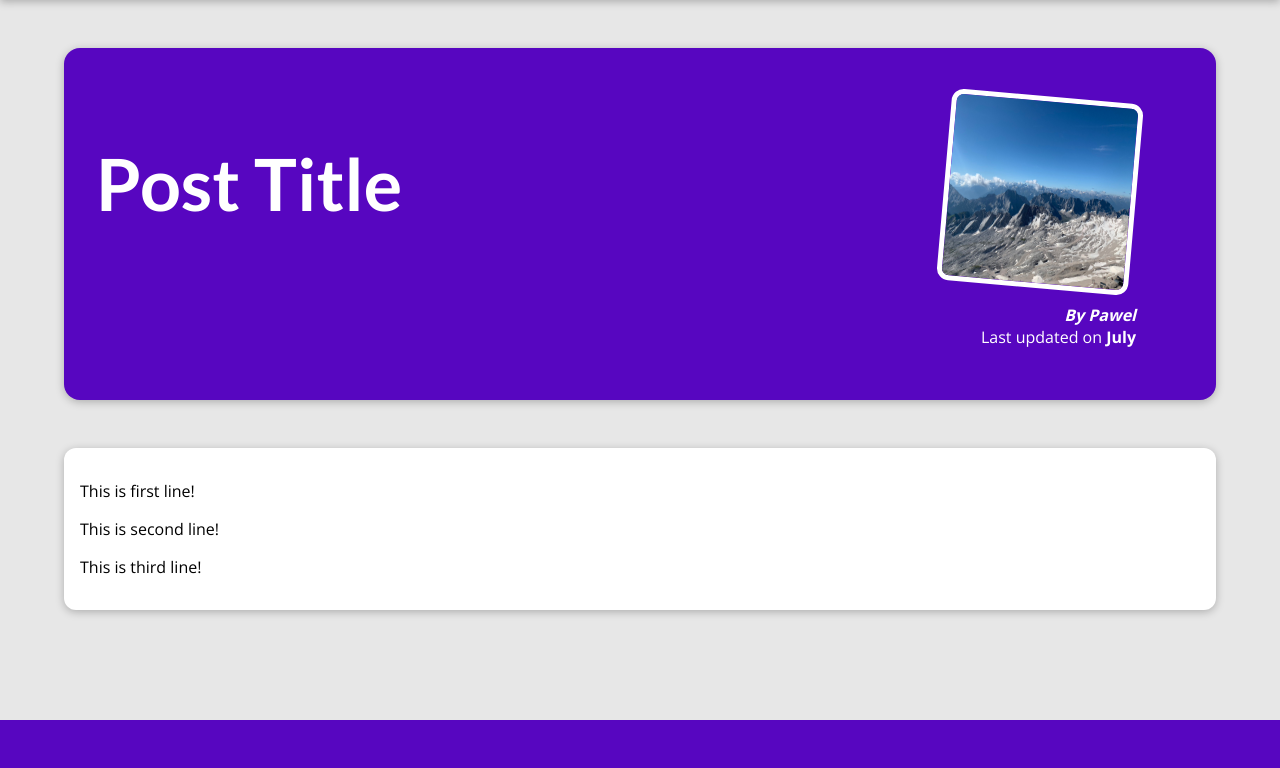
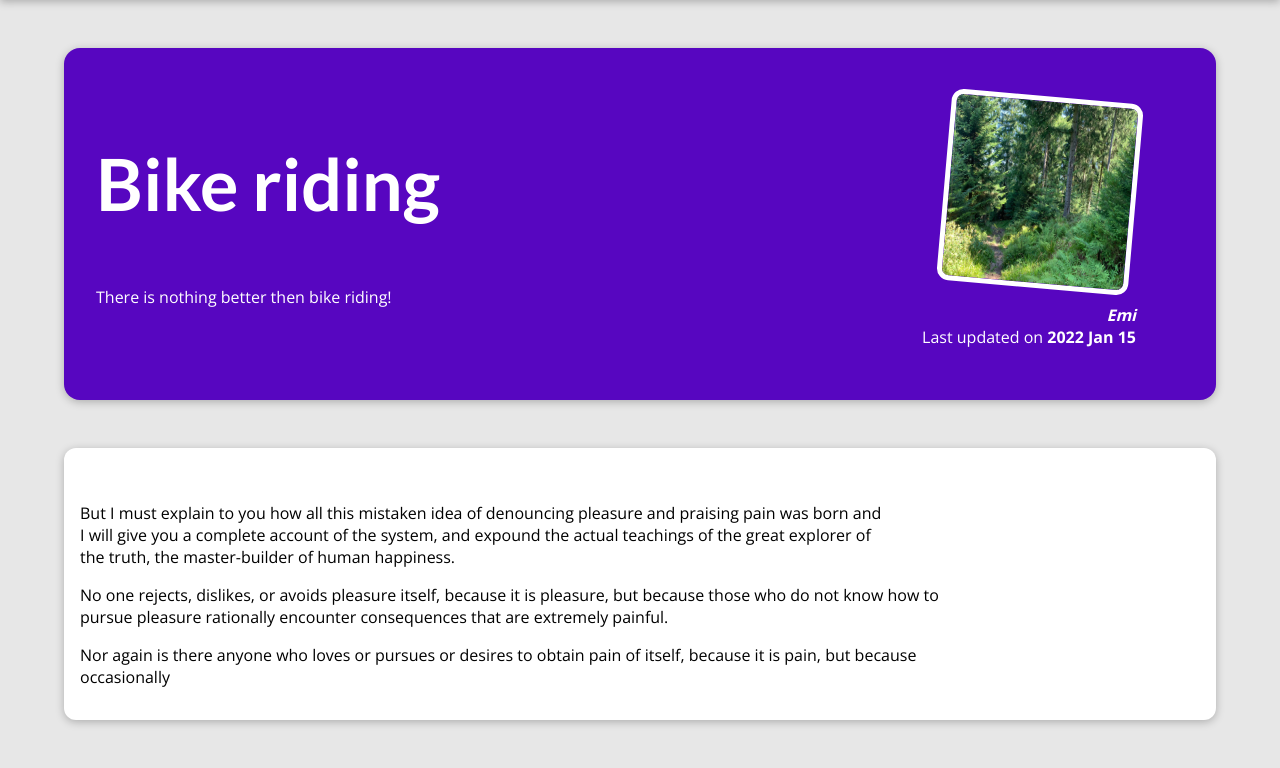
Before and after one commit to paweln1975/mp-django, a Django app: page /posts/the-bikes in a window 1280 px wide. Shown: the part 80-848 px from the top of the page. Before the commit the page ends 800 px from the top, so only its background shows below. Run offline with Django 3.2, Linux system fonts and the light colour scheme.

Commit message:
data from variables

```diff
--- a/blog/static/blog/post-detail.css
+++ b/blog/static/blog/post-detail.css
@@ -22,6 +22,10 @@ body {
 #summary h2 {
   color: white;
   font-size: 4.5rem;
+}
+
+#summary p {
+  color: white;
 }
 
 #summary article {
--- a/blog/templates/blog/all-posts.html
+++ b/blog/templates/blog/all-posts.html
@@ -14,8 +14,9 @@ All my posts
 <section id="all-posts">
     <h2>My collected posts</h2>
     <ul>
+        {% for post in posts %}
         {% include "blog/includes/post.html" %}
-        {% include "blog/includes/post.html" %}
+        {% endfor  %}
     </ul>
 </section>
 {% endblock %}
--- a/blog/templates/blog/index.html
+++ b/blog/templates/blog/index.html
@@ -23,7 +23,9 @@ Blog starting page
 <section id="latest-posts">
     <h2>Latest posts</h2>
     <ul>
-        {% include "blog/includes/post.html" %}
+        {% for post in posts %}
+            {% include "blog/includes/post.html" %}
+        {% endfor %}
     </ul>
 </section>
 <section id="about">
--- a/blog/templates/blog/post-detail.html
+++ b/blog/templates/blog/post-detail.html
@@ -2,7 +2,7 @@
 {% load static %}
 
 {% block page_title %}
-Mountain visit
+{{ post.title }}
 {% endblock %}
 
 {% block css_styles %}
@@ -13,24 +13,21 @@ Mountain visit
 {% block content %}
 <section id="summary">
     <h2>
-        Post Title
+        {{ post.title }}
     </h2>
+    <div class="post__content">
+        <p>{{ post.excerpt }}</p>
+    </div>
     <article>
-        <img src="{% static 'blog/images/mountains.jpg' %}" alt="Mountain hiking" />
-        <address>By Pawel</address>
-        <div>Last updated on <time>July</time>
+        <img src="{% static 'blog/images/'|add:post.image %}" alt="{{ post.title }}" />
+        <address>{{ post.author }}</address>
+        <div>Last updated on <time>{{ post.date|date:"Y M d"}}</time>
         </div>
     </article>
 </section>
 <main>
     <p>
-        This is first line!
-    </p>
-    <p>
-        This is second line!
-    </p>
-    <p>
-        This is third line!
+        {{ post.content|linebreaks }}
     </p>
 </main>
 {% endblock%}
--- a/blog/views.py
+++ b/blog/views.py
@@ -1,15 +1,103 @@
 from django.shortcuts import render
+from datetime import date
+# Create your views here.
 
-# Create your views here.
+posts_list = [
+    {
+        "slug": "the-mountains",
+        "image": "mountains.jpg",
+        "author": "Pawel",
+        "date": date(2021, 7, 15),
+        "title": "Mountain hiking",
+        "excerpt": "There is nothing better then high mountain climbing!",
+        "content": """
+            Sed ut perspiciatis unde omnis iste natus error sit voluptatem accusantium doloremque laudantium,
+            totam rem aperiam, eaque ipsa quae ab illo inventore veritatis et quasi architecto beatae vitae dicta
+            sunt explicabo. Nemo enim ipsam voluptatem quia voluptas sit aspernatur aut odit aut fugit, sed quia
+            consequuntur magni dolores eos qui ratione voluptatem sequi nesciunt. Neque porro quisquam est, qui
+            dolorem ipsum quia dolor sit amet, consectetur, adipisci velit, sed quia non numquam eius modi tempora
+            incidunt ut labore et dolore magnam aliquam quaerat voluptatem. Ut enim ad minima veniam, quis nostrum
+            exercitationem ullam corporis suscipit laboriosam, nisi ut aliquid ex
+        """
+    },
+    {
+        "slug": "the-bikes",
+        "image": "woods.jpg",
+        "author": "Emi",
+        "date": date(2022, 1, 15),
+        "title": "Bike riding",
+        "excerpt": "There is nothing better then bike riding!",
+        "content": """
+        But I must explain to you how all this mistaken idea of denouncing pleasure and praising pain was born and
+        I will give you a complete account of the system, and expound the actual teachings of the great explorer of
+        the truth, the master-builder of human happiness.
+
+No one rejects, dislikes, or avoids pleasure itself, because it is pleasure, but because those who do not know how to
+pursue pleasure rationally encounter consequences that are extremely painful.
+
+Nor again is there anyone who loves or pursues or desires to obtain pain of itself, because it is pain, but because
+occasionally
+            """
+    },
+    {
+        "slug": "nordic-walking",
+        "image": "mountains.jpg",
+        "author": "Monia",
+        "date": date(2021, 12, 15),
+        "title": "Nordic walking",
+        "excerpt": "There is nothing better then nordic walking!",
+        "content": """
+            The quick, brown fox jumps over a lazy dog. DJs flock by when MTV ax quiz prog. Junk MTV quiz graced by
+            fox whelps. Bawds jog, flick quartz, vex nymphs.
+
+Waltz, bad nymph, for quick jigs vex! Fox nymphs grab quick-jived waltz. Brick quiz whangs jumpy veldt fox.
+Bright vixens jump; dozy fowl quack.
+
+Quick wafting zephyrs vex bold Jim. Quick zephyrs blow, vexing daft Jim. Sex-charged fop blew my junk TV quiz.
+How quickly daft jumping zebras vex. Two driven jocks help fax my big quiz. Quick, Baz, get my woven flax jodhpurs!
+"Now fax quiz Jack! " my brave
+        """
+    },
+    {
+        "slug": "swimming-with-the-waves",
+        "image": "woods.jpg",
+        "author": "Ola",
+        "date": date(2020, 7, 15),
+        "title": "Swimming with waves",
+        "excerpt": "There is nothing better then swimming with waves!",
+        "content": """
+            Far far away, behind the word mountains, far from the countries Vokalia and Consonantia,
+            there live the blind texts.
+
+Separated they live in Bookmarksgrove right at the coast of the Semantics, a large language ocean.
+
+A small river named Duden flows by their place and supplies it with the necessary
+        """
+    }
+]
+
+
+def get_date(post):
+    return post["date"]
 
 
 def index(request):
-    return render(request, "blog/index.html")
+    sorted_list = sorted(posts_list, key=get_date)
+    last_3_posts = sorted_list[-3:]
+
+    return render(request, "blog/index.html", {
+        "posts": last_3_posts
+    })
 
 
 def posts(request):
-    return render(request, "blog/all-posts.html")
+    return render(request, "blog/all-posts.html", {
+        "posts": posts_list
+    })
 
 
 def post_detail(request, slug):
-    return render(request, "blog/post-detail.html")
+    found_post = next(post for post in posts_list if post["slug"] == slug)
+    return render(request, "blog/post-detail.html", {
+        "post" : found_post
+    })
--- a/templates/404.html
+++ b/templates/404.html
@@ -1,8 +1,9 @@
 {% extends "base.html" %}
 {% block page_title %}
-Error
+The page was not found
 {% endblock %}
 
 {% block content %}
-<h1>Ups! Something went wrong!</h1>
+<h1>Ups!</h1>
+<p>Something went wrong!</p>
 {% endblock %}
```
Also changed, not shown: blog/templates/blog/includes/post.html (+4 -6 lines), blog/static/blog/images/woods.jpg (added).
